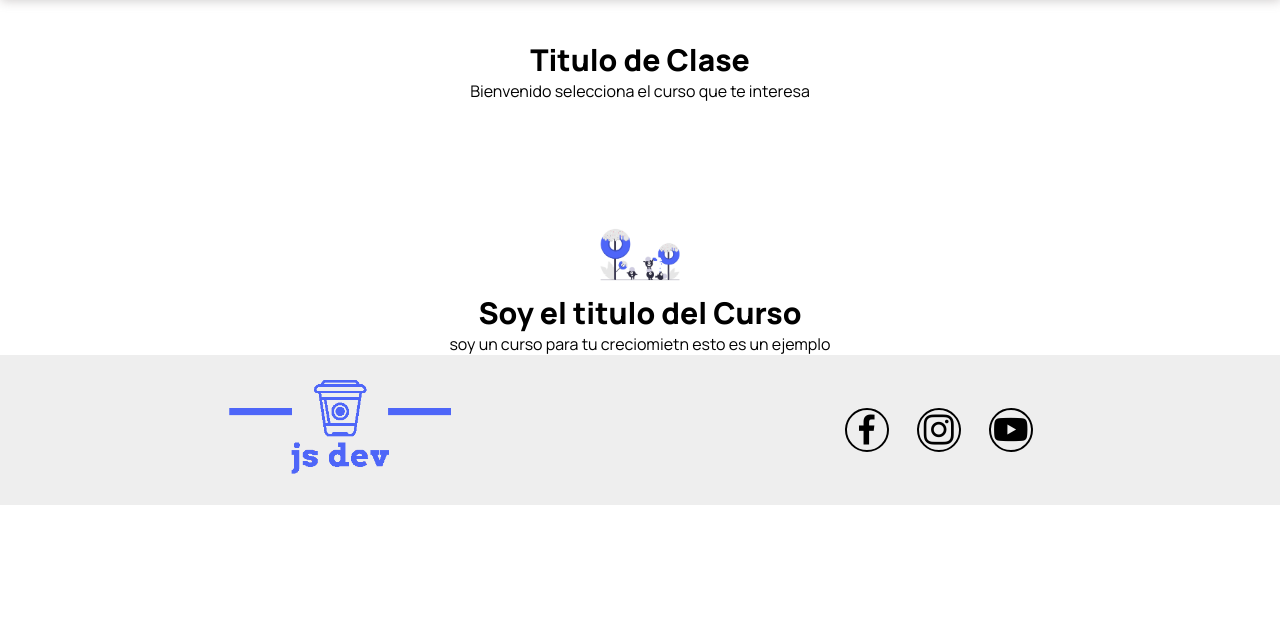
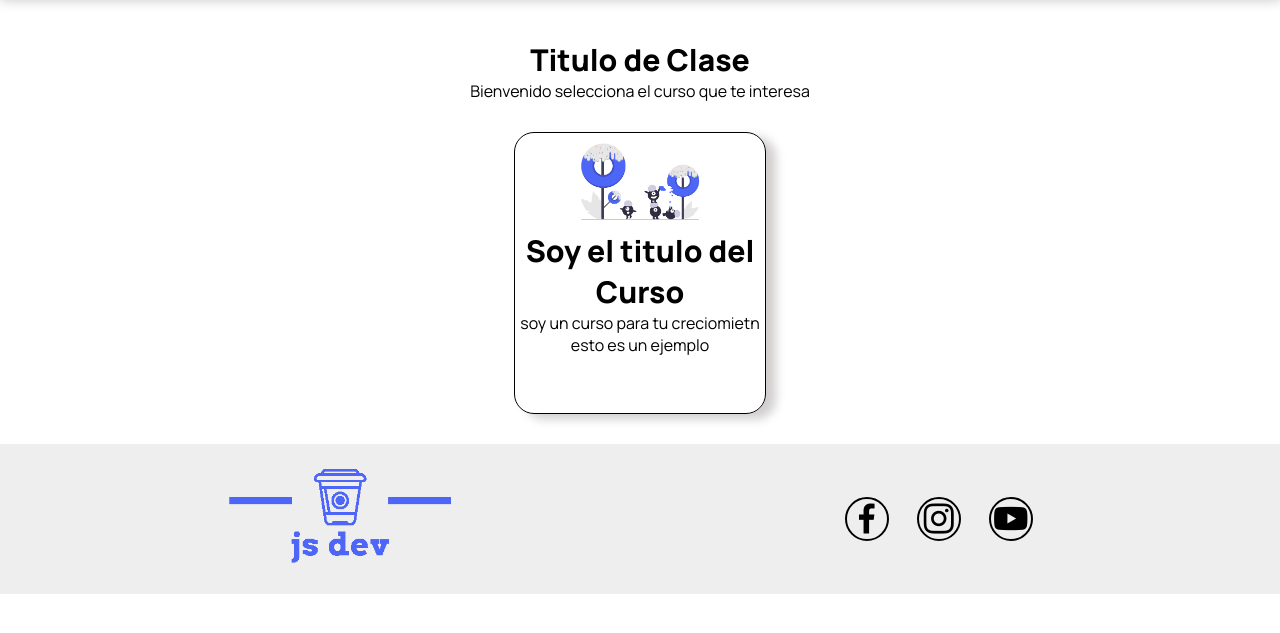
Before and after one commit to juliosantacruz/bimcapacitacion, a Django app: page /Cursos/contacto/contacto in a window 1280 px wide. Shown: the part 81-714 px from the top of the page. Run offline with Django 4.2, Linux system fonts and the light colour scheme; parts of the project's set-up code (start-up, migrations or seed data) failed here and were passed over; some libraries are stand-ins or nearby versions.

Commit message:
ajuste de interfaz de cursos

```diff
--- a/static/css/style.css
+++ b/static/css/style.css
@@ -728,6 +728,55 @@ footer .redes-sociales .youtube:hover {
     box-shadow: 3px 3px 3px 3px rgba(31, 31, 31, 0.685);
 }
 
+
+/* CURSOS */
+
+.cursoElement {
+    display: flex;
+    flex-direction: column;
+    align-items: center;
+    margin: 30px 0;
+    padding: 0 0 30px 0;
+    border: 1px solid black;
+    box-shadow: 10px 5px 10px 0 rgb(139, 132, 132, .4);
+}
+
+.cursoElement img {
+    width: 350px;
+}
+
+.cursoList {
+    width: 500px;
+}
+
+
+/* CLASES */
+
+.claseList {
+    display: flex;
+    flex-direction: row;
+    flex-wrap: wrap;
+    justify-content: space-evenly;
+    width: 800px;
+}
+
+.claseElement {
+    display: flex;
+    flex-direction: column;
+    align-items: center;
+    margin: 30px 0;
+    padding: 0 0 30px 0;
+    border: 1px solid black;
+    box-shadow: 10px 5px 10px 0 rgb(139, 132, 132, .4);
+    width: 250px;
+    height: 250px;
+    border-radius: 20px;
+}
+
+.claseElement img {
+    width: 150px;
+}
+
 @media screen and (max-width:900px) {
     /* GRID */
     .post-img img {
--- a/templates/cursos/clase.html
+++ b/templates/cursos/clase.html
@@ -10,11 +10,11 @@
         <p>Bienvenido selecciona el curso que te interesa</p>
     </div>
 </section>
-<div class="blank-content"></div>
+
 <section class="container">
-    <div class="cursoList">
-        <div class="cursoElement">
-            <img src="{%static 'img/error404.png'%}" alt="" width="100px">
+    <div class="clasesList">
+        <div class="claseElement">
+            <img src="{%static 'img/error404.png'%}" alt="">
             <h3>Soy el titulo del Curso</h3>
             <p>soy un curso para tu creciomietn esto es un ejemplo</p>
         </div>
```
Also changed, not shown: templates/cursos/curso.html (+9 -8 lines), templates/cursos/homeCursos.html (+9 -4 lines).
